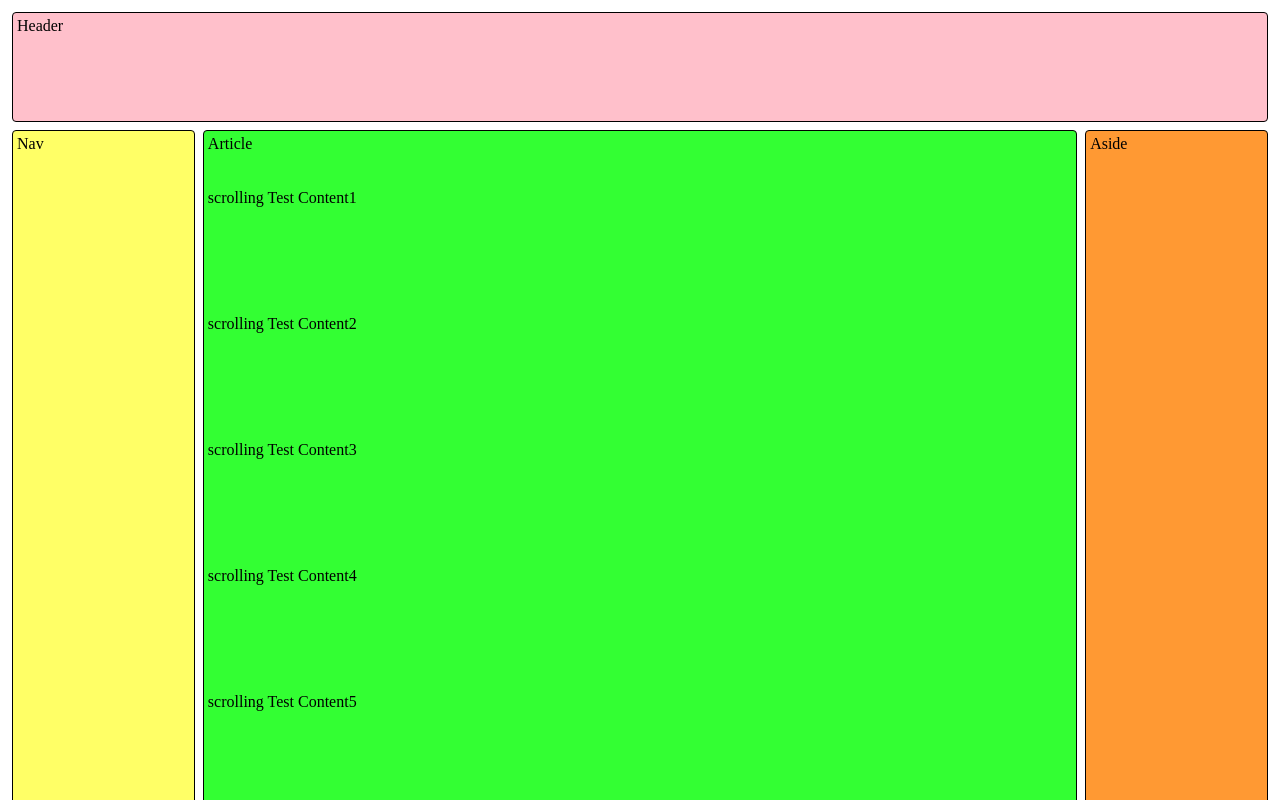
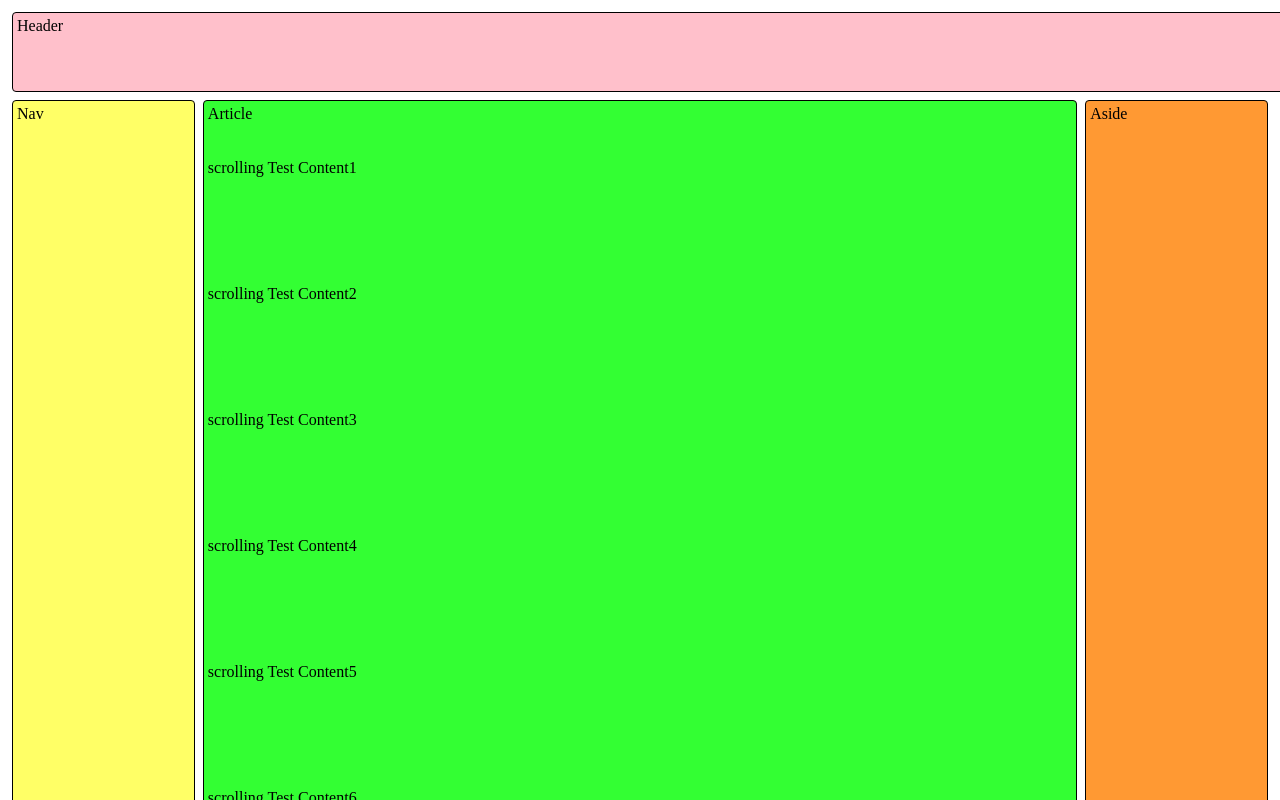
Before and after one commit to kumaran-is/flex-holygrail-layout, an Angular app: page / in a window 1280 px wide. Shown: the top 800 px of the page. Built offline with nearby package versions, Linux system fonts and the light colour scheme.

Commit message:
added color

```diff
--- a/src/app/app.component.html
+++ b/src/app/app.component.html
@@ -1,8 +1,8 @@
 <div class="container" >
-  <header>Header</header>
-    <section class="main hbox space-between">
-      <nav>Nav</nav>
-      <article>
+  <header role="heading" >Header</header>
+    <main role="main" >
+      <nav role="navigation" >Nav</nav>
+      <section>
         Article
          <br><br><br>scrolling Test Content1<br><br><br><br>
       <br><br><br>scrolling Test Content2<br><br><br><br>
@@ -16,8 +16,8 @@
       <br><br><br>scrolling Test Content10<br><br><br><br>
       <br><br><br>scrolling Test Content11<br><br><br><br>
       <br><br><br>scrolling Test Content12<br><br><br><br>
-        </article>
-      <aside>Aside</aside>
-    </section>
-  <footer>Footer</footer>
+        </section>
+      <aside role="complementary" >Aside</aside>
+    </main>
+  <footer role="contentinfo" >Footer</footer>
 </div>
--- a/src/app/app.component.scss
+++ b/src/app/app.component.scss
@@ -22,11 +22,21 @@ html, body, .viewport {
 .container {
  display:flex;
  flex-direction: column;
+ min-height: 100vh;
+}
+
+/* main content of page which has 3 horizontal sections - nav, article and nav */
+main {
+  display:flex;
+  justify-content: space-between;
+  flex-direction: row;
+  height: 100vh;
+  flex: 1;
 }
 
 /* some basic styles. nothing to do with flexbox */
 header, footer,
-nav, article, aside {
+nav, section, aside {
   border: 1px solid black;
   padding: 0.25em;
   margin: 0.25em;
@@ -41,7 +51,7 @@ nav {
   background-color: #FFFF66
 }
 
-article {
+section {
   background-color: #33FF33
 }
 
@@ -56,21 +66,18 @@ footer {
 /* I went with a fixed height header & footer because it's a common case.
   This could easily be altered to flex proportionally with the page.
 */
-header, footer {
-  height: 100px;
+header {
+  width: 100%;
+  height: 70px;
 }
 
-/* main content of page which has 3 horizontal sections - nav, article and nav */
-.main {
-  display:flex;
-  justify-content: space-between;
-  flex-direction: row;
-  height: 100vh;
-  flex: 1;
+footer {
+  width: 100%;
+  height: 150px;
 }
 
 /* middle section of main content, width is 5 times greater than 2 side sections - aside & nave sections*/
-article {
+section {
   flex: 5;
 }
 
```
